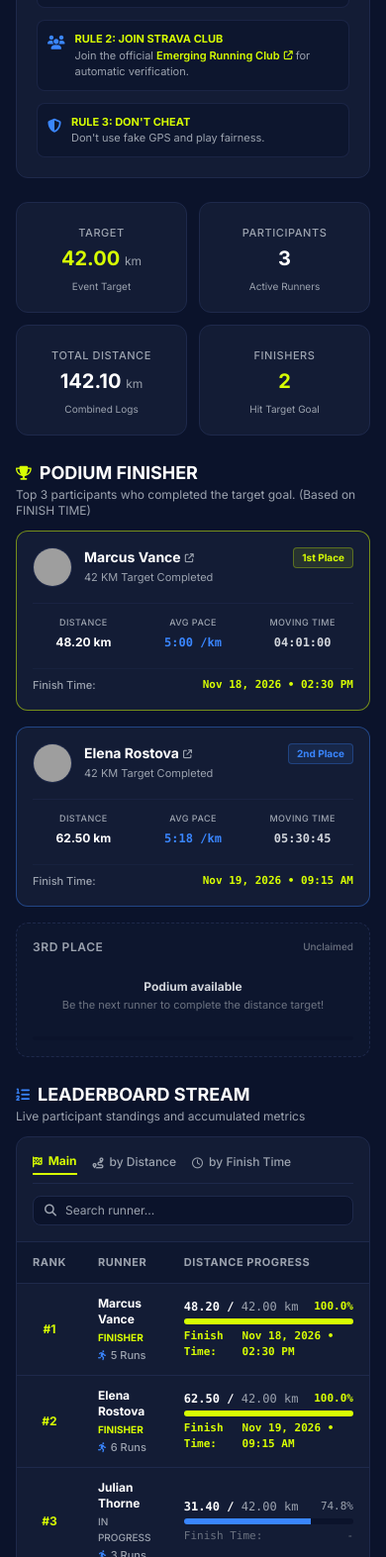
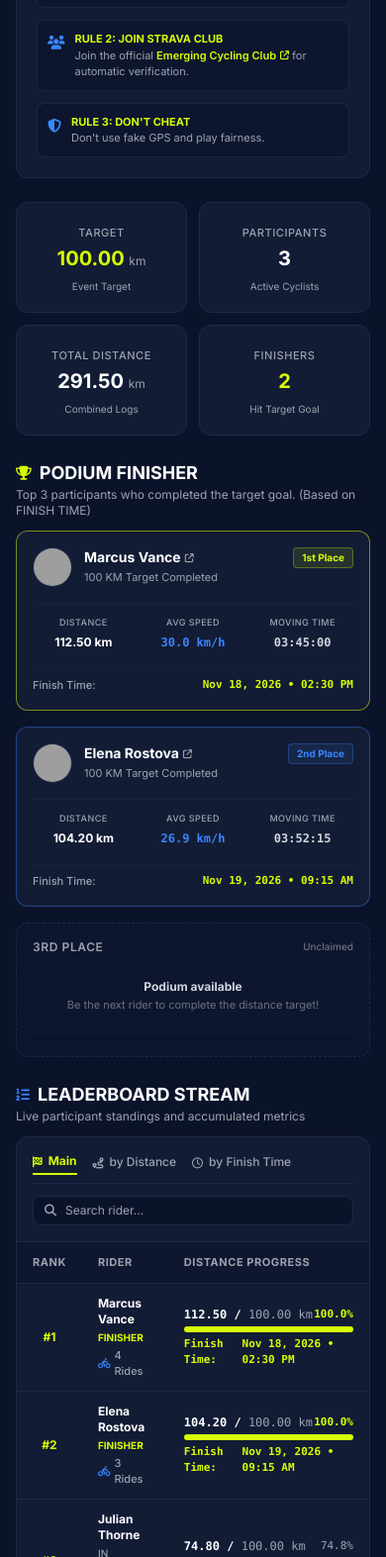
Before and after one commit to shuttercraftid/leaderboard-vride, a plain HTML site: page index.html in a window 390 px wide. Shown: the part 315-1888 px from the top of the page at 99% size. Drawn offline with nearby package versions, Linux system fonts and the light colour scheme; no server answers; grey boxes are pictures that could not be loaded.

Commit message:
Update index.html

```diff
--- a/index.html
+++ b/index.html
@@ -85,9 +85,9 @@
     <header class="bg-navy-card border-b border-navy-border sticky top-0 z-30 shadow-sm">
         <div class="max-w-7xl mx-auto px-4 sm:px-6 lg:px-8 h-16 flex items-center justify-between">
             <div class="flex items-center space-x-2.5">
-                <i class="fa-solid fa-person-running text-smartblue text-base sm:text-lg"></i>
+                <i class="fa-solid fa-person-biking text-smartblue text-base sm:text-lg"></i>
                 <h1 class="font-extrabold text-base sm:text-lg tracking-tight text-white flex items-center gap-1.5">
-                    EMERGING VIRTUAL <span class="text-chartreuse">RUN</span>
+                    EMERGING VIRTUAL <span class="text-chartreuse">RIDE</span>
                 </h1>
             </div>
 
@@ -111,7 +111,7 @@
         <div class="bg-navy-card border border-navy-border rounded-xl p-5 relative overflow-hidden">
             <div class="space-y-3 relative z-10">
                 <p class="text-xs sm:text-sm text-gray-300 leading-relaxed font-normal">
-                    Run Anytime, Anywhere • Run Your Own Pace • Complete target goal distance to earn your Finisher status on the official leaderboard
+                    Ride Anytime, Anywhere • Plan Your Ride, Ride Your Plan • Complete target goal distance to earn your Finisher status on the official leaderboard.
                 </p>
 
                 <!-- Rules & Event Info Box (4-Column Layout) -->
@@ -127,14 +127,14 @@
                         <div class="text-smartblue text-sm pt-0.5"><i class="fa-brands fa-strava"></i></div>
                         <div>
                             <h4 class="text-[11px] font-bold uppercase text-chartreuse">Rule 1: Record Activity</h4>
-                            <p class="text-[11px] text-gray-400">All runners must use Strava to record their running/walking activities.</p>
+                            <p class="text-[11px] text-gray-400">All riders must use Strava to record their cycling/gravel activities.</p>
                         </div>
                     </div>
                     <div class="flex items-start space-x-2.5 bg-navy/60 p-2.5 rounded-lg border border-navy-border/80">
                         <div class="text-smartblue text-sm pt-0.5"><i class="fa-solid fa-users"></i></div>
                         <div>
                             <h4 class="text-[11px] font-bold uppercase text-chartreuse">Rule 2: Join Strava Club</h4>
-                            <p class="text-[11px] text-gray-400">Join the official <a href="https://www.strava.com/clubs/2286430" target="_blank" rel="noopener noreferrer" class="text-chartreuse hover:underline font-semibold inline-flex items-center gap-1">Emerging Running Club<i class="fa-solid fa-arrow-up-right-from-square text-[9px]"></i></a> for automatic verification.</p>
+                            <p class="text-[11px] text-gray-400">Join the official <a href="https://www.strava.com/clubs/2423145" target="_blank" rel="noopener noreferrer" class="text-chartreuse hover:underline font-semibold inline-flex items-center gap-1">Emerging Cycling Club<i class="fa-solid fa-arrow-up-right-from-square text-[9px]"></i></a> for automatic verification.</p>
                         </div>
                     </div>
                     <div class="flex items-start space-x-2.5 bg-navy/60 p-2.5 rounded-lg border border-navy-border/80">
@@ -152,13 +152,13 @@
         <section class="grid grid-cols-2 sm:grid-cols-2 lg:grid-cols-4 gap-3 w-full">
             <div class="bg-navy-card p-4 rounded-xl border border-navy-border text-center">
                 <span class="text-[11px] uppercase tracking-wider text-gray-400 font-medium">Target</span>
-                <div id="statTargetGoal" class="text-xl font-bold text-chartreuse mt-0.5">42.00 <span class="text-xs font-normal text-gray-400">km</span></div>
+                <div id="statTargetGoal" class="text-xl font-bold text-chartreuse mt-0.5">100.00 <span class="text-xs font-normal text-gray-400">km</span></div>
                 <span class="text-[10px] text-gray-400">Event Target</span>
             </div>
             <div class="bg-navy-card p-4 rounded-xl border border-navy-border text-center">
                 <span class="text-[11px] uppercase tracking-wider text-gray-400 font-medium">Participants</span>
                 <div id="statTotalRiders" class="text-xl font-bold text-white mt-0.5">0</div>
-                <span class="text-[10px] text-gray-400">Active Runners</span>
+                <span class="text-[10px] text-gray-400">Active Cyclists</span>
             </div>
             <div class="bg-navy-card p-4 rounded-xl border border-navy-border text-center">
                 <span class="text-[11px] uppercase tracking-wider text-gray-400 font-medium">Total Distance</span>
@@ -225,7 +225,7 @@
                     <div class="flex items-center space-x-3 w-full sm:w-auto">
                         <div class="relative w-full sm:w-56">
                             <i class="fa-solid fa-magnifying-glass absolute left-3 top-1/2 -translate-y-1/2 text-gray-400 text-xs"></i>
-                            <input type="text" id="searchInput" onkeyup="filterLeaderboardData()" placeholder="Search runner..." class="w-full pl-8 pr-3 py-1.5 bg-navy border border-navy-border rounded-lg text-xs text-white focus:outline-none focus:border-smartblue transition-colors">
+                            <input type="text" id="searchInput" onkeyup="filterLeaderboardData()" placeholder="Search rider..." class="w-full pl-8 pr-3 py-1.5 bg-navy border border-navy-border rounded-lg text-xs text-white focus:outline-none focus:border-smartblue transition-colors">
                         </div>
                     </div>
                 </div>
@@ -236,7 +236,7 @@
                         <thead>
                             <tr class="bg-navy/50 text-gray-400 text-[11px] font-semibold uppercase tracking-wider border-b border-navy-border">
                                 <th class="py-3 px-4 w-12 text-center">Rank</th>
-                                <th class="py-3 px-4">Runner</th>
+                                <th class="py-3 px-4">Rider</th>
                                 <th class="py-3 px-4">Distance Progress</th>
                             </tr>
                         </thead>
@@ -252,7 +252,7 @@
                         <thead>
                             <tr class="bg-navy/50 text-gray-400 text-[11px] font-semibold uppercase tracking-wider border-b border-navy-border">
                                 <th class="py-3 px-4 w-12 text-center">Rank</th>
-                                <th class="py-3 px-4">Runner</th>
+                                <th class="py-3 px-4">Rider</th>
                                 <th class="py-3 px-4">Distance Progress</th>
                             </tr>
                         </thead>
@@ -268,7 +268,7 @@
                         <thead>
                             <tr class="bg-navy/50 text-gray-400 text-[11px] font-semibold uppercase tracking-wider border-b border-navy-border">
                                 <th class="py-3 px-4 w-12 text-center">Rank</th>
-                                <th class="py-3 px-4">Runner</th>
+                                <th class="py-3 px-4">Rider</th>
                                 <th class="py-3 px-4">FINISH TIME</th>
                             </tr>
                         </thead>
@@ -305,7 +305,7 @@
                     <h3 class="text-lg font-bold text-white flex items-center gap-2">
                         <i class="fa-solid fa-clock-rotate-left text-smartblue text-sm"></i> ACTIVITY STREAM
                     </h3>
-                    <p class="text-xs text-gray-400">Real-time log of recent runner sync activities</p>
+                    <p class="text-xs text-gray-400">Real-time log of recent rider sync activities</p>
                 </div>
             </div>
 
@@ -331,7 +331,7 @@
                             <tr class="bg-navy/50 text-gray-400 text-[11px] font-semibold uppercase tracking-wider border-b border-navy-border">
                                 <th class="py-3 px-4">Athlete Name</th>
                                 <th class="py-3 px-4">Distance (km)</th>
-                                <th class="py-3 px-4">Pace (min/km)</th>
+                                <th class="py-3 px-4">Avg Speed (km/h)</th>
                                 <th class="py-3 px-4">Elevation (m)</th>
                                 <th class="py-3 px-4">Moving Time</th>
                                 <th class="py-3 px-4 text-right">Sync Timestamp</th>
@@ -387,8 +387,8 @@
     <!-- JAVASCRIPT APPLICATION LOGIC -->
     <script>
         // CONFIGURATION: Set your deployed Google Apps Script Web App URL here
-        const APPS_SCRIPT_WEB_APP_URL = 'https://script.google.com/macros/s/AKfycbwOBQ2L_yAQ34_LdSm6DrSqtEfVBQ_MdgO07MmayjDwZzYzajMYQRM1kVZHwWIPgc4K-Q/exec';
-        const TARGET_GOAL_KM = 42.00;
+        const APPS_SCRIPT_WEB_APP_URL = 'https://script.google.com/macros/s/AKfycbwQ0djKaHy-Rglzro3fLfWCqadr2XlU9ssduus7b0WLOfjE-pA_rvEWv4JkVC4SgfkY/exec';
+        const TARGET_GOAL_KM = 100.00;
         const AUTO_REFRESH_INTERVAL_MS = 300000; // 5 Minutes
         let autoRefreshTimer = null;
         let finisherLogGlobal = [];
@@ -432,17 +432,15 @@
 
         // FALLBACK INITIAL DATASET
         let sampleLeaderboard = [
-            { rank: 1, athlete_name: 'Marcus Vance', strava_id: '12345678', total_distance_km: 48.20, total_elev_gain_m: 350, total_moving_time: '04:01:00', total_activities: 5, avg_pace_min_km: '5:00', progress: '100%', finisher_status: 'FINISHED', finish_timestamp: '2026-11-18T14:30:00.000Z' },
-            { rank: 2, athlete_name: 'Elena Rostova', strava_id: '87654321', total_distance_km: 62.50, total_elev_gain_m: 220, total_moving_time: '05:30:45', total_activities: 6, avg_pace_min_km: '5:18', progress: '100%', finisher_status: 'FINISHED', finish_timestamp: '2026-11-19T09:15:00.000Z' },
-            { rank: 3, athlete_name: 'Julian Thorne', strava_id: '45678912', total_distance_km: 31.40, total_elev_gain_m: 180, total_moving_time: '03:08:24', total_activities: 3, avg_pace_min_km: '6:00', progress: '74.8%', finisher_status: 'IN PROGRESS' }
+            { rank: 1, athlete_name: 'Marcus Vance', strava_id: '12345678', total_distance_km: 112.50, total_elev_gain_m: 850, total_moving_time: '03:45:00', total_activities: 4, avg_speed_km_h: '30.0', progress: '100%', finisher_status: 'FINISHED', finish_timestamp: '2026-11-18T14:30:00.000Z' },
+            { rank: 2, athlete_name: 'Elena Rostova', strava_id: '87654321', total_distance_km: 104.20, total_elev_gain_m: 620, total_moving_time: '03:52:15', total_activities: 3, avg_speed_km_h: '26.9', progress: '100%', finisher_status: 'FINISHED', finish_timestamp: '2026-11-19T09:15:00.000Z' },
+            { rank: 3, athlete_name: 'Julian Thorne', strava_id: '45678912', total_distance_km: 74.80, total_elev_gain_m: 480, total_moving_time: '02:46:00', total_activities: 2, avg_speed_km_h: '27.0', progress: '74.8%', finisher_status: 'IN PROGRESS' }
         ];
 
         let sampleActivityLogs = [
-            { athlete_name: 'Elena Rostova', strava_id: '87654321', distance_km: 10.50, elevation_m: 65, moving_time: '00:57:45', avg_pace_min_km: '5:30', type: 'Run', sync_timestamp: '2026-11-18T10:00:00.000Z' },
-            { athlete_name: 'Marcus Vance', strava_id: '12345678', distance_km: 12.80, elevation_m: 90, moving_time: '01:04:00', avg_pace_min_km: '5:00', type: 'Run', sync_timestamp: '2026-11-18T09:30:00.000Z' },
-            { athlete_name: 'Julian Thorne', strava_id: '45678912', distance_km: 8.20, elevation_m: 45, moving_time: '00:49:12', avg_pace_min_km: '6:00', type: 'Run', sync_timestamp: '2026-11-17T16:45:00.000Z' },
-            { athlete_name: 'Elena Rostova', strava_id: '87654321', distance_km: 12.00, elevation_m: 75, moving_time: '01:05:00', avg_pace_min_km: '5:25', type: 'Run', sync_timestamp: '2026-11-16T08:20:00.000Z' },
-            { athlete_name: 'Marcus Vance', strava_id: '12345678', distance_km: 15.00, elevation_m: 110, moving_time: '01:15:00', avg_pace_min_km: '5:00', type: 'Run', sync_timestamp: '2026-11-15T17:10:00.000Z' }
+            { athlete_name: 'Elena Rostova', strava_id: '87654321', distance_km: 42.50, elevation_m: 265, moving_time: '01:32:10', avg_speed_km_h: '27.7', type: 'Ride', sync_timestamp: '2026-11-18T10:00:00.000Z' },
+            { athlete_name: 'Marcus Vance', strava_id: '12345678', distance_km: 55.00, elevation_m: 410, moving_time: '01:48:00', avg_speed_km_h: '30.5', type: 'Ride', sync_timestamp: '2026-11-18T09:30:00.000Z' },
+            { athlete_name: 'Julian Thorne', strava_id: '45678912', distance_km: 38.20, elevation_m: 245, moving_time: '01:25:00', avg_speed_km_h: '26.9', type: 'Ride', sync_timestamp: '2026-11-17T16:45:00.000Z' }
         ];
 
         // HELPER FUNCTION: FORMAT TIME VALUES CLEANLY (HH:mm:ss)
@@ -460,10 +458,10 @@
             return rawTime.toString();
         }
 
-        // HELPER FUNCTION: CALCULATE PACE IN MIN/KM FROM MOVING TIME & DISTANCE
-        function getPaceMinKm(movingTimeStr, distanceKm, rawPace) {
-            if (rawPace && typeof rawPace === 'string' && rawPace.includes(':')) {
-                return rawPace;
+        // HELPER FUNCTION: CALCULATE AVERAGE SPEED IN KM/H FROM MOVING TIME & DISTANCE
+        function getSpeedKmh(movingTimeStr, distanceKm, rawSpeed) {
+            if (rawSpeed && !isNaN(parseFloat(rawSpeed))) {
+                return parseFloat(rawSpeed).toFixed(1);
             }
             if (!distanceKm || distanceKm <= 0 || !movingTimeStr || movingTimeStr === '-') return '-';
 
@@ -476,10 +474,9 @@
             }
             if (totalSecs <= 0) return '-';
 
-            const paceSecPerKm = totalSecs / distanceKm;
-            const pMins = Math.floor(paceSecPerKm / 60);
-            const pSecs = Math.floor(paceSecPerKm % 60);
-            return `${pMins}:${pSecs.toString().padStart(2, '0')}`;
+            const hours = totalSecs / 3600;
+            const speed = distanceKm / hours;
+            return speed.toFixed(1);
         }
 
         // HELPER FUNCTION: EXTRACT FINISH TIMESTAMP FOR ATHLETE
@@ -612,7 +609,7 @@
                     const avatarUrl = `https://ui-avatars.com/api/?name=${encodeURIComponent(finisher.athlete_name)}&background=1C2541&color=3A86FF&bold=true`;
                     const distVal = parseFloat(finisher.total_distance_km) || 0;
                     const cleanTime = formatTimeValue(finisher.total_moving_time);
-                    const paceVal = getPaceMinKm(cleanTime, distVal, finisher.avg_pace_min_km || finisher.avg_speed_km_h || finisher.avg_speed_kmh);
+                    const speedVal = getSpeedKmh(cleanTime, distVal, finisher.avg_speed_km_h || finisher.avg_speed_kmh || finisher.avg_pace_min_km);
                     const stravaId = finisher.strava_id || finisher.athlete_id || '';
                     const rawFinishTs = getAthleteFinishTimestamp(finisher);
                     const formattedFinishTime = formatDateTime(rawFinishTs);
@@ -632,7 +629,7 @@
                                         <img src="${avatarUrl}" alt="${finisher.athlete_name}" class="w-10 h-10 rounded-full border border-navy-border object-cover">
                                         <div>
                                             ${athleteNameHtml}
-                                            <p class="text-[11px] text-gray-400 mt-0.5">42 KM Target Completed</p>
+                                            <p class="text-[11px] text-gray-400 mt-0.5">100 KM Target Completed</p>
                                         </div>
                                     </div>
                                     <span class="text-[10px] font-bold px-2 py-0.5 rounded border ${config.badge}">
@@ -647,8 +644,8 @@
                                         <span class="text-xs font-bold text-white">${formatDistanceKm(finisher.total_distance_km)} km</span>
                                     </div>
                                     <div>
-                                        <span class="text-[9px] uppercase tracking-wider text-gray-400 block font-medium">Avg Pace</span>
-                                        <span class="text-xs font-bold text-smartblue font-mono">${paceVal} /km</span>
+                                        <span class="text-[9px] uppercase tracking-wider text-gray-400 block font-medium">Avg Speed</span>
+                                        <span class="text-xs font-bold text-smartblue font-mono">${speedVal} km/h</span>
                                     </div>
                                     <div>
                                         <span class="text-[9px] uppercase tracking-wider text-gray-400 block font-medium">Moving Time</span>
@@ -678,7 +675,7 @@
 
                             <div class="py-3 text-center">
                                 <div class="text-xs font-bold text-gray-300">Podium available</div>
-                                <p class="text-[11px] text-gray-500 mt-0.5">Be the next runner to complete the distance target!</p>
+                                <p class="text-[11px] text-gray-500 mt-0.5">Be the next rider to complete the distance target!</p>
                             </div>
 
                             <div class="w-full bg-navy rounded-full h-1 overflow-hidden">
@@ -768,7 +765,7 @@
             const tbody = document.getElementById('leaderboardBody');
 
             if (!leaderboardPageData || leaderboardPageData.length === 0) {
-                tbody.innerHTML = `<tr><td colspan="3" class="py-6 text-center text-gray-400 text-xs">No runners found.</td></tr>`;
+                tbody.innerHTML = `<tr><td colspan="3" class="py-6 text-center text-gray-400 text-xs">No riders found.</td></tr>`;
                 return;
             }
 
@@ -793,7 +790,7 @@
                     : `<span class="text-[10px] text-gray-400 font-medium">IN PROGRESS</span>`;
 
                 const totalRunsHtml = `<span class="text-[11px] text-gray-400 font-medium flex items-center gap-1">
-                    <i class="fa-solid fa-person-running text-[10px] text-smartblue"></i> ${totalRuns} ${totalRuns === 1 ? 'Run' : 'Runs'}
+                    <i class="fa-solid fa-person-biking text-[10px] text-smartblue"></i> ${totalRuns} ${totalRuns === 1 ? 'Ride' : 'Rides'}
                 </span>`;
 
                 const finishTimeLineHtml = isFinisher && formattedFinishTime !== '-'
@@ -840,7 +837,7 @@
             const tbody = document.getElementById('leaderboardDistBody');
 
             if (!leaderboardPageData || leaderboardPageData.length === 0) {
-                tbody.innerHTML = `<tr><td colspan="3" class="py-6 text-center text-gray-400 text-xs">No runners found.</td></tr>`;
+                tbody.innerHTML = `<tr><td colspan="3" class="py-6 text-center text-gray-400 text-xs">No riders found.</td></tr>`;
                 return;
             }
 
@@ -862,7 +859,7 @@
                     : `<span class="text-[10px] text-gray-400 font-medium">IN PROGRESS</span>`;
 
                 const totalRunsHtml = `<span class="text-[11px] text-gray-400 font-medium flex items-center gap-1">
-                    <i class="fa-solid fa-person-running text-[10px] text-smartblue"></i> Activity: ${totalRuns}
+                    <i class="fa-solid fa-person-biking text-[10px] text-smartblue"></i> Activity: ${totalRuns}
                 </span>`;
 
                 return `
@@ -892,7 +889,7 @@
             const tbody = document.getElementById('leaderboardTimeBody');
 
             if (!leaderboardPageData || leaderboardPageData.length === 0) {
-                tbody.innerHTML = `<tr><td colspan="3" class="py-6 text-center text-gray-400 text-xs">No runners found.</td></tr>`;
+                tbody.innerHTML = `<tr><td colspan="3" class="py-6 text-center text-gray-400 text-xs">No riders found.</td></tr>`;
                 return;
             }
 
@@ -915,7 +912,7 @@
                     : `<span class="text-[10px] text-gray-400 font-medium">IN PROGRESS</span>`;
 
                 const totalRunsHtml = `<span class="text-[11px] text-gray-400 font-medium flex items-center gap-1">
-                    <i class="fa-solid fa-person-running text-[10px] text-smartblue"></i> Activity: ${totalRuns}
+                    <i class="fa-solid fa-person-biking text-[10px] text-smartblue"></i> Activity: ${totalRuns}
                 </span>`;
 
                 return `
@@ -1045,7 +1042,7 @@
 
                 const cleanMovingTime = formatTimeValue(log.moving_time);
                 const distKm = parseFloat(log.distance_km || log.distance) || 0;
-                const paceVal = getPaceMinKm(cleanMovingTime, distKm, log.avg_pace_min_km || log.avg_speed_km_h || log.avg_speed_kmh);
+                const speedVal = getSpeedKmh(cleanMovingTime, distKm, log.avg_speed_km_h || log.avg_speed_kmh || log.avg_pace_min_km);
                 const stravaId = log.strava_id || log.athlete_id || '';
 
                 const nameHtml = stravaId
@@ -1058,7 +1055,7 @@
                     <tr class="hover:bg-navy/40 transition-colors">
                         <td class="py-3 px-4">${nameHtml}</td>
                         <td class="py-3 px-4 font-semibold text-white font-mono">${formatDistanceKm(distKm)} km</td>
-                        <td class="py-3 px-4 font-mono text-smartblue font-semibold">${paceVal} /km</td>
+                        <td class="py-3 px-4 font-mono text-smartblue font-semibold">${speedVal} km/h</td>
                         <td class="py-3 px-4 font-mono text-gray-300">${log.elevation_m || log.elevation || 0} m</td>
                         <td class="py-3 px-4 font-mono text-gray-300">${cleanMovingTime}</td>
                         <td class="py-3 px-4 text-right font-mono text-gray-400">${formattedTimestamp}</td>
```
